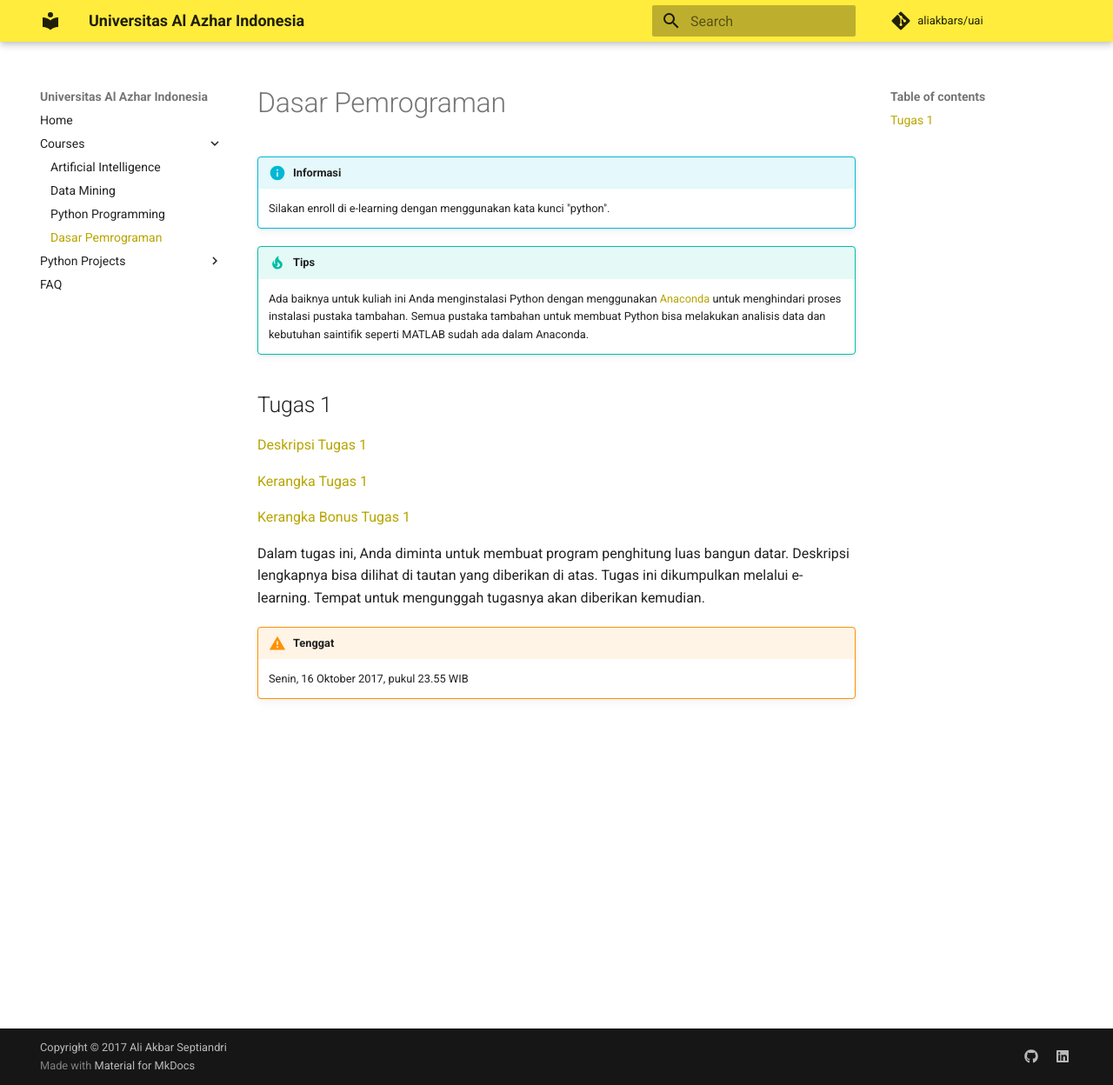
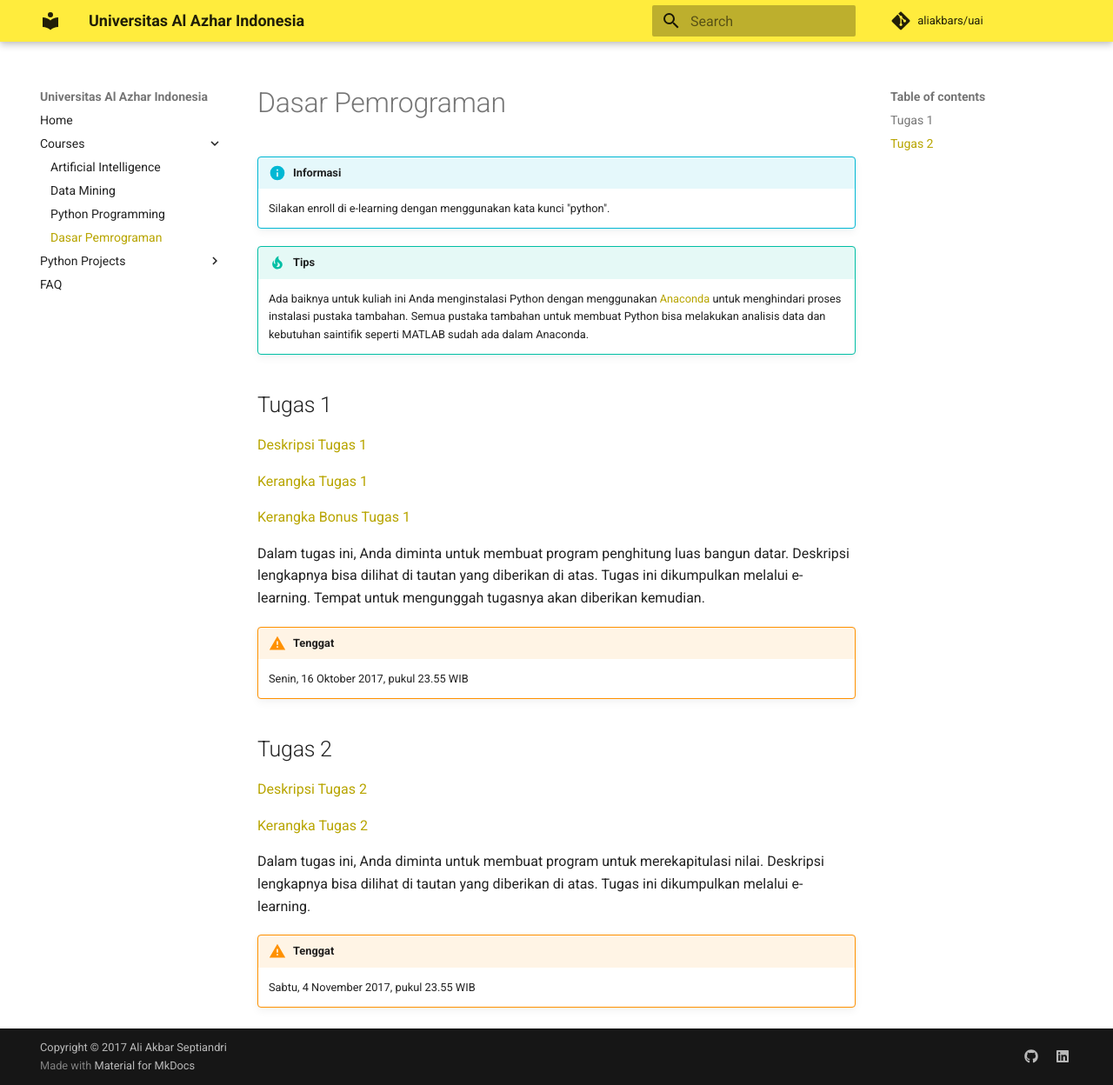
Before and after one commit to aliakbars/uai, an MkDocs documentation site: the page built from docs/daspro.md, in a window 1280 px wide and 1248 px high. Shown: the whole window at 87% size. Built offline with MkDocs 1.6.1 and Material for MkDocs 9.7.7, drawn with Linux system fonts in a browser that asks for light colours; comment, search, counter and statistics services are not loaded; old or Windows-style settings are respelled for this version of MkDocs.

Commit message:
Daspro assignment 2

```diff
--- a/docs/daspro.md
+++ b/docs/daspro.md
@@ -18,3 +18,14 @@
 
 !!! warning "Tenggat"
     Senin, 16 Oktober 2017, pukul 23.55 WIB
+
+## Tugas 2
+
+[Deskripsi Tugas 2](https://github.com/aliakbars/uai-daspro/raw/master/tugas-2.pdf)
+
+[Kerangka Tugas 2](https://github.com/aliakbars/uai-daspro/raw/master/scripts/tugas2.py)
+
+Dalam tugas ini, Anda diminta untuk membuat program untuk merekapitulasi nilai. Deskripsi lengkapnya bisa dilihat di tautan yang diberikan di atas. Tugas ini dikumpulkan melalui e-learning.
+
+!!! warning "Tenggat"
+    Sabtu, 4 November 2017, pukul 23.55 WIB
```
